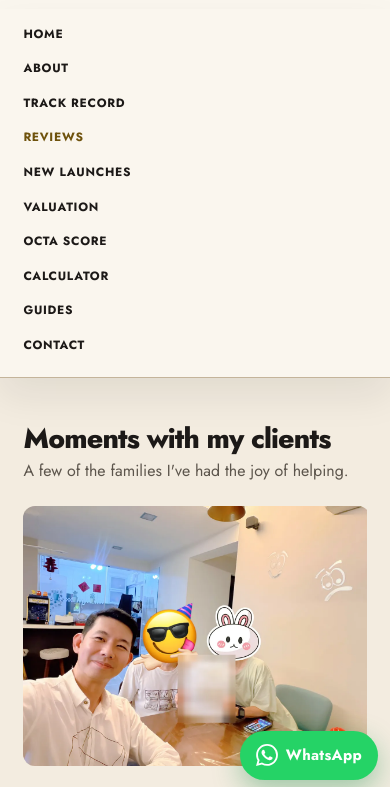
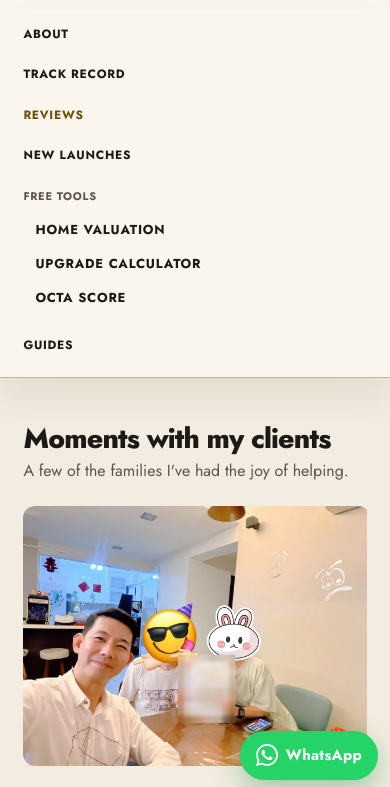
Before and after one commit to louistcc-stack/Keytohome, a plain HTML site: page reviews.html in a window 390 px wide. Both pictures are taken after a click on the button 239 px from the left and 30 px from the top of the page. Shown: the part 52-839 px from the top of the page. Drawn offline with nearby package versions, Linux system fonts and the light colour scheme; grey boxes are pictures that could not be loaded.

Commit message:
Tidy main menu into six items with a Free Tools dropdown; clean up review text
Co-Authored-By: Claude Opus 5.5 <noreply@anthropic.com>
Claude-Session: https://claude.ai/code/session_01Wi6Y2KkcAEdH7DKibakpMS

```diff
--- a/css/kth-pages.css
+++ b/css/kth-pages.css
@@ -96,3 +96,21 @@ a:focus-visible,button:focus-visible,input:focus-visible,select:focus-visible,te
   .nav{padding:12px 4vw}
   .nav .pill{padding:8px 10px}
 }
+
+/* Main menu: fewer top-level items, tools grouped in one dropdown */
+.nav nav{gap:22px}
+.nav-dd{position:relative}
+.nav-dd-btn{display:inline-flex;align-items:center;gap:5px;background:none;border:0;padding:0;font:inherit;letter-spacing:inherit;text-transform:inherit;color:var(--ink,#1C1917);cursor:pointer}
+.nav-dd-btn svg{width:11px;height:11px;transition:transform .15s}
+.nav-dd.open .nav-dd-btn svg{transform:rotate(180deg)}
+.nav-dd-btn.is-current{color:var(--gold-ink,#6E520C)}
+.nav-dd-menu{display:none;position:absolute;top:calc(100% + 14px);left:-16px;min-width:210px;background:#FAF6EE;border:1px solid var(--tan,#C4B49A);border-radius:12px;padding:8px;box-shadow:0 14px 30px rgba(28,25,23,.12);flex-direction:column;gap:2px}
+.nav-dd.open .nav-dd-menu{display:flex}
+.nav-dd-menu a{padding:10px 12px;border-radius:8px;text-transform:none;letter-spacing:0;font-size:14px;font-weight:600}
+.nav-dd-menu a:hover,.nav-dd-menu a:focus-visible{background:#F3ECE0}
+@media(max-width:1100px){
+  .nav-dd-btn{pointer-events:none;color:var(--mute,#5C554C)!important;font-size:11px}
+  .nav-dd-btn svg{display:none}
+  .nav-dd-menu{display:flex;position:static;box-shadow:none;border:0;background:none;padding:8px 0 0 12px;min-width:0}
+  .nav-dd-menu a{padding:6px 0;font-size:13px;text-transform:uppercase;letter-spacing:.06em}
+}
--- a/data/kth/reviews.json
+++ b/data/kth/reviews.json
@@ -1,5 +1,5 @@
 {
- "_how_to_add": "Add one object per review to 'reviews'. name = first name or initials only. source = Google | PropertyGuru | WhatsApp | App Store. rating = 1-5 or null if the source doesn't show it. text = word for word, never edited. For WhatsApp: no phone numbers, no faces; set url to null and optionally 'image' to a cropped screenshot path under assets/kth/reviews/.",
+ "_how_to_add": "Add one object per review to 'reviews'. name = first name or initials only. source = Google | PropertyGuru | WhatsApp | App Store. rating = 1-5 or null if the source doesn't show it. text = the client's own words. Only remove a former agency's name and fix obvious typos; never add praise or change the meaning. For WhatsApp: no phone numbers, no faces; set url to null and optionally 'image' to a cropped screenshot path under assets/kth/reviews/.",
  "summary": [
   {
    "source": "PropertyGuru",
@@ -17,7 +17,7 @@
    "source": "Google",
    "via": "Google",
    "url": null,
-   "text": "I had a remarkable experience working with Louis Tay […] on my recent HDB sale! From start to finish, he ensured the entire process was smooth and worry-free. Louis's in-depth knowledge of the local market was invaluable, providing me with insights that allowed me to make confident, informed decisions. He was consistently available to address all my questions, no matter how small, and kept me well-informed every step of the way. Selling my home during a challenging market period could have been daunting, but Louis crafted a strategic plan that not only resulted in a quick sale but also achieved a price that exceeded my expectations. His negotiation skills were truly outstanding! Beyond his professionalism, Louis is genuinely kind and approachable. He always made me feel like a top priority, which I deeply appreciated. I wholeheartedly recommend Louis […] to anyone looking to buy or sell a property. […]"
+   "text": "I had a remarkable experience working with Louis Tay on my recent HDB sale! From start to finish, he ensured the entire process was smooth and worry-free. Louis's in-depth knowledge of the local market was invaluable, providing me with insights that allowed me to make confident, informed decisions. He was consistently available to address all my questions, no matter how small, and kept me well-informed every step of the way. Selling my home during a challenging market period could have been daunting, but Louis crafted a strategic plan that not only resulted in a quick sale but also achieved a price that exceeded my expectations. His negotiation skills were truly outstanding! Beyond his professionalism, Louis is genuinely kind and approachable. He always made me feel like a top priority, which I deeply appreciated. I wholeheartedly recommend Louis to anyone looking to buy or sell a property."
   },
   {
    "name": "E.C.",
@@ -44,7 +44,7 @@
    "source": "Google",
    "via": "Google",
    "url": null,
-   "text": "I appreciated Louis for helping us to secure a record selling pring in our bulk within 1 viewing and allowing us to move on to our new BTO. He is nice and friendly."
+   "text": "I appreciated Louis for helping us to secure a record selling price in our block within 1 viewing and allowing us to move on to our new BTO. He is nice and friendly."
   },
   {
    "name": "H.",
@@ -53,8 +53,8 @@
    "source": "App Store",
    "via": "App Store",
    "url": null,
-   "title": "Thanks Louis Tay […]",
-   "text": "Would like to thank Louis Tay […] for his help in getting us our flat (we are the buyers). His value definitely shown through during the negotiation phase with the sellers, helping us to save costs (probably an amount higher than the costs of hiring […]).\n\n[…]\n\nThanks once again Louis, was a pleasure working with you!"
+   "title": "Thanks Louis Tay",
+   "text": "Would like to thank Louis Tay for his help in getting us our flat (we are the buyers). His value definitely shone through during the negotiation phase with the sellers, helping us to save costs (probably an amount higher than the cost of hiring him).\n\nThanks once again Louis, was a pleasure working with you!"
   },
   {
    "name": "T.P.",
--- a/js/kth-main.js
+++ b/js/kth-main.js
@@ -1,46 +1,53 @@
 
 const A88_NAV=[
- {label:'Home',page:'index.html'},
  {label:'About',page:'about.html'},
  {label:'Track Record',page:'track-record.html'},
  {label:'Reviews',page:'reviews.html'},
  {label:'New Launches',page:'launches.html'},
- {label:'Valuation',page:'valuation.html'},
- {label:'OCTA Score',page:'octa-score.html'},
- {label:'Calculator',page:'hdb-upgrade-calculator.html'},
- {label:'Guides',page:'guides/'},
- {label:'Contact',page:'contact.html'}
+ {label:'Free Tools',children:[
+  {label:'Home Valuation',page:'valuation.html'},
+  {label:'Upgrade Calculator',page:'hdb-upgrade-calculator.html'},
+  {label:'Octa Score',page:'octa-score.html'}
+ ]},
+ {label:'Guides',page:'guides/'}
 ];
+const A88_FOOT=[{label:'Home',page:'index.html'}].concat(A88_NAV.flatMap(i=>i.children||[i]),[{label:'Contact',page:'contact.html'}]);
 const A88_BASE=document.documentElement.dataset.base||'';
 function a88Page(){const parts=location.pathname.split('/');const file=parts.pop()||'index.html';const dir=parts.pop();if(dir==='guides')return 'guides/';return file}
 function a88Href(item){return a88Page()==='index.html'&&item.hash?item.hash:A88_BASE+item.page+(item.hash||'')}
 function a88Current(item){const here=a88Page();return item.hash?here==='index.html'&&location.hash===item.hash:here===item.page}
-function a88Fill(root){
+function a88Link(item){const a=document.createElement('a');a.href=a88Href(item);a.textContent=item.label;if(a88Current(item))a.setAttribute('aria-current','page');return a}
+function a88Fill(root,items){
  root.replaceChildren();
- A88_NAV.forEach(item=>{
-  const a=document.createElement('a');
-  a.href=a88Href(item);
-  a.textContent=item.label;
-  if(a88Current(item))a.setAttribute('aria-current','page');
-  root.append(a);
+ (items||A88_FOOT).forEach(item=>{
+  if(!item.children){root.append(a88Link(item));return}
+  const wrap=document.createElement('div');wrap.className='nav-dd';
+  const b=document.createElement('button');b.type='button';b.className='nav-dd-btn';b.setAttribute('aria-expanded','false');
+  b.innerHTML=item.label+'<svg viewBox="0 0 12 12" aria-hidden="true"><path d="M2.5 4.5 6 8l3.5-3.5" fill="none" stroke="currentColor" stroke-width="1.8"/></svg>';
+  if(item.children.some(a88Current))b.classList.add('is-current');
+  const m=document.createElement('div');m.className='nav-dd-menu';item.children.forEach(c=>m.append(a88Link(c)));
+  b.addEventListener('click',e=>{e.stopPropagation();const o=wrap.classList.toggle('open');b.setAttribute('aria-expanded',o)});
+  wrap.append(b,m);root.append(wrap);
  });
 }
+document.addEventListener('click',()=>document.querySelectorAll('.nav-dd.open').forEach(w=>{w.classList.remove('open');w.querySelector('button').setAttribute('aria-expanded','false')}));
+document.addEventListener('keydown',e=>{if(e.key==='Escape')document.querySelectorAll('.nav-dd.open').forEach(w=>{w.classList.remove('open');w.querySelector('button').setAttribute('aria-expanded','false');w.querySelector('button').focus()})});
 const btn=document.querySelector('.menu-btn'),nav=document.getElementById('nav');
 const bar=document.querySelector('header.nav');
-if(nav)a88Fill(nav);
+if(nav)a88Fill(nav,A88_NAV);
 document.querySelectorAll('footer').forEach(footer=>{
  if(footer.querySelector('.foot-links'))return;
  const links=document.createElement('nav');
  links.className='foot-links';
  links.setAttribute('aria-label','Pages');
- a88Fill(links);
+ a88Fill(links,A88_FOOT);
  const legal=footer.querySelector('.legal');
  footer.insertBefore(links,legal);
 });
 function paintNav(){if(bar)bar.classList.toggle('scrolled',window.scrollY>8)}
 paintNav();
 addEventListener('scroll',paintNav,{passive:true});
-addEventListener('hashchange',()=>{if(nav)a88Fill(nav);document.querySelectorAll('.foot-links').forEach(a88Fill)});
+addEventListener('hashchange',()=>{if(nav)a88Fill(nav,A88_NAV);document.querySelectorAll('.foot-links').forEach(a88Fill)});
 btn&&btn.addEventListener('click',()=>{const o=nav.classList.toggle('open');btn.setAttribute('aria-expanded',o)});
 nav&&nav.addEventListener('click',e=>{if(e.target.closest('a')){nav.classList.remove('open');btn&&btn.setAttribute('aria-expanded','false')}});
 const A88_WA=KTH_WHATSAPP,A88_MAIL=KTH_EMAIL?'https://formsubmit.co/ajax/'+KTH_EMAIL:'';
--- a/reviews.html
+++ b/reviews.html
@@ -38,7 +38,7 @@
 <p>Real reviews from clients.</p><div class="rv-sum" id="rv-sum"></div></section>
 <section class="cm-sec" id="moments"><h2>Moments with my clients</h2><p>A few of the families I've had the joy of helping.</p><div class="cm-wall ks-track ks-photos" data-cm="999"></div></section>
 <section class="rv-sec" id="reviews"><h2>What clients say</h2><div class="rv-filters" id="rv-fs" hidden></div><div class="rv-grid ks-track ks-cards" id="rv-grid"></div></section>
-<p class="rv-note">Some reviews lightly edited to remove a former agency's name.</p>
+<p class="rv-note">Some reviews are lightly edited to remove a former agency's name and fix typos. The meaning is unchanged.</p>
 <section class="rv-sec"><div class="rv-add"><b>More reviews coming</b><br>I'm adding messages clients have sent me on WhatsApp. Names are shown as first names or initials only, and phone numbers and photos are removed.</div></section>
 <section class="rv-cta"><h2>Ready to be my next happy client?</h2><p>Tell me about your home. I'll share what I'd do and an honest price range.</p><a class="pill gold" href="https://wa.me/6581668767?text=Hi%20Louis!%20I%20read%20your%20reviews%20and%20would%20like%20to%20chat%20about%20my%20home." target="_blank" rel="noopener">WhatsApp me</a></section>
 </main>
```
